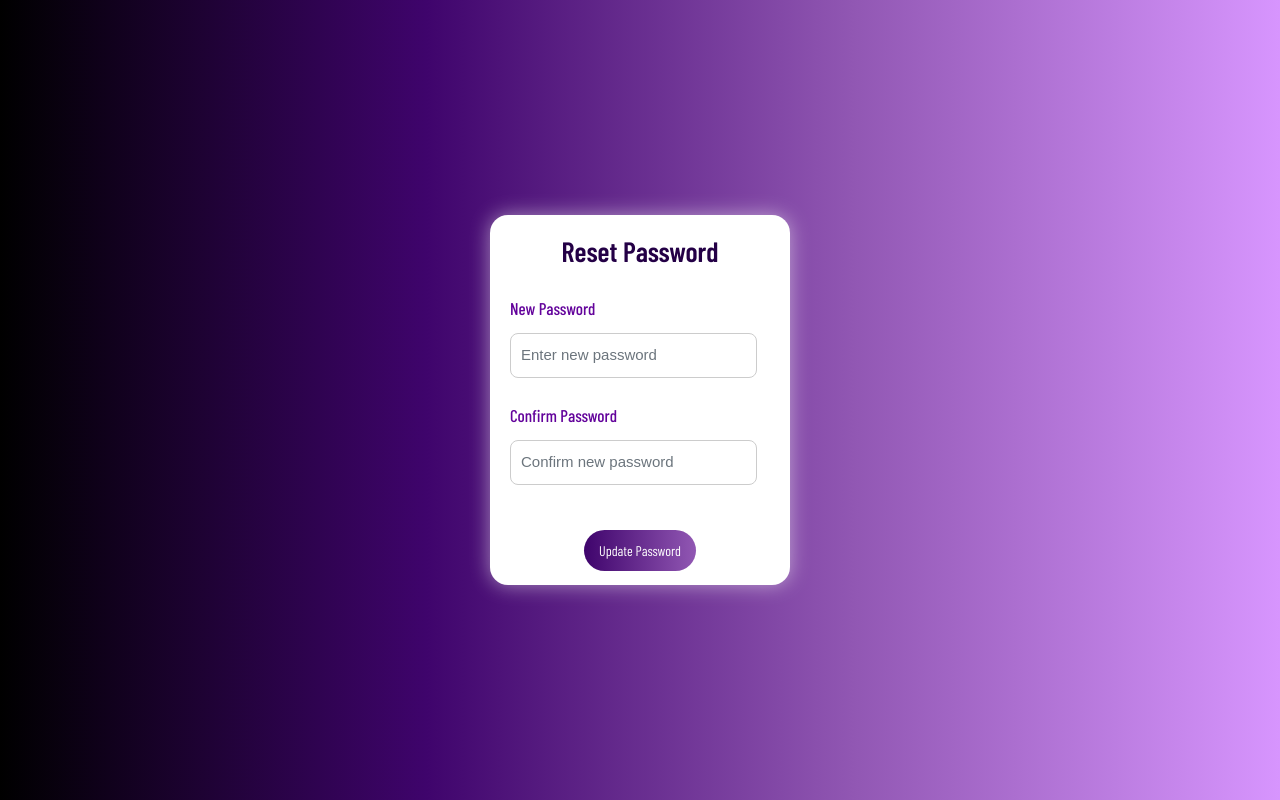
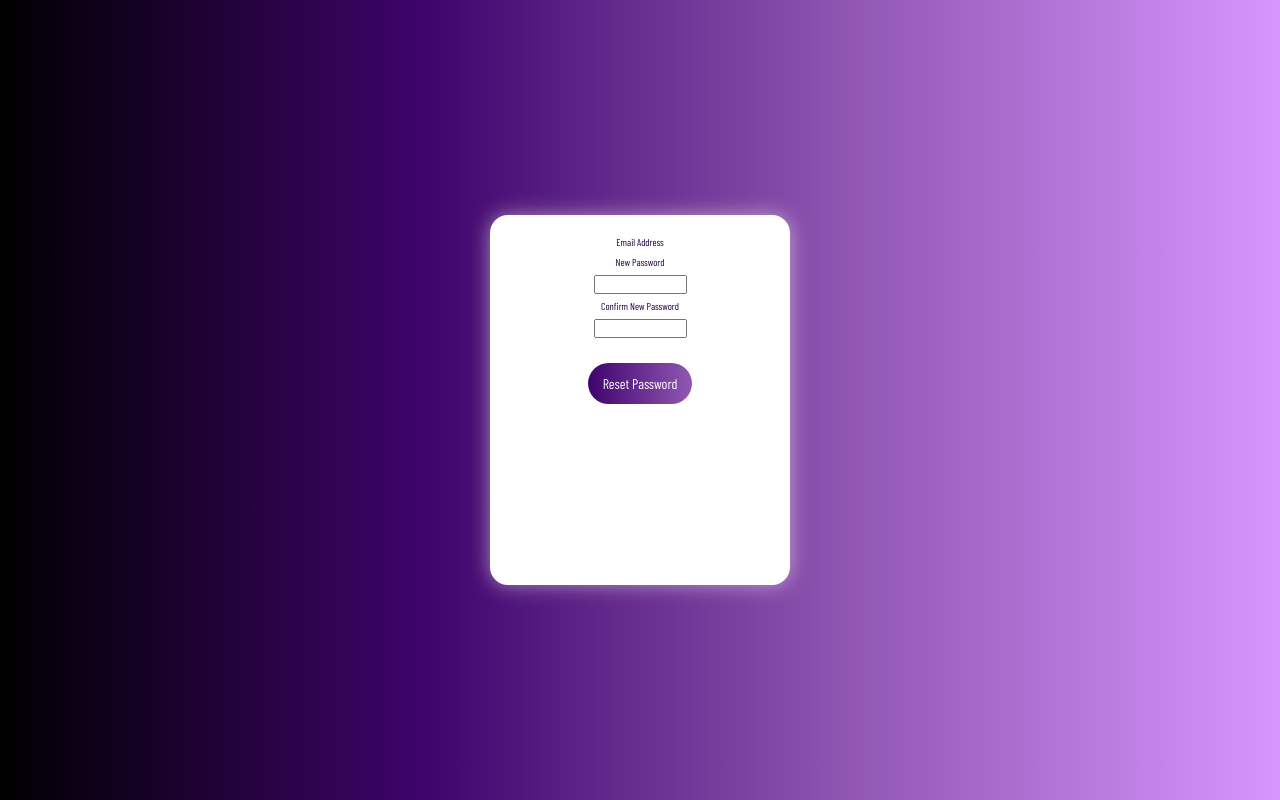
Before and after one commit to seproject212/EmpowerMart-Igdtuw, a Django app: page /dashboard/reset_password/ in a window 1280 px wide. Run offline with Django 5.2, Linux system fonts and the light colour scheme; a user stored in the database is signed in; some libraries are stand-ins or nearby versions; some web fonts are replaced.

Commit message:
reset password

```diff
--- a/empowermart/empowermart/urls.py
+++ b/empowermart/empowermart/urls.py
@@ -35,6 +35,6 @@ urlpatterns = [
     path('logout/', views.logout_view, name='logout'),
     # path('product-list/', views.product_list, name='product_list'),
     path('edit-product/<int:product_id>/', views.update_product, name='update_product'),
-     path('delete_product/<int:product_id>/', views.delete_product, name='delete_product'),
-     path('dashboard/reset_password/', views.reset_password, name='reset_password'),
+    path('delete_product/<int:product_id>/', views.delete_product, name='delete_product'),
+    path('dashboard/reset_password/', views.reset_password, name='reset_password'),
 ] + static(settings.MEDIA_URL, document_root=settings.MEDIA_ROOT)
--- a/empowermart/home/views.py
+++ b/empowermart/home/views.py
@@ -5,6 +5,13 @@ from django.contrib.auth.hashers import make_password, check_password
 from .models import Product
 from django.contrib.auth import authenticate, login as auth_login
 from django.contrib.auth.decorators import login_required
+from django.contrib.auth.tokens import default_token_generator
+from django.utils.http import urlsafe_base64_encode
+from django.contrib.auth.forms import PasswordResetForm
+from django.contrib.auth.models import User
+from django.shortcuts import render, redirect
+from django.contrib import messages
+from django.contrib.auth import update_session_auth_hash
 
 # Create your views here.
 def home(request):
@@ -61,9 +68,18 @@ def register(request):
 
 @login_required
 def dashboard_view(request):
-    # print(f"User's business name: {request.user.business_name}")
-    products = Product.objects.filter(business_name=request.user)
-    return render(request, 'dashboard.html', {'products': products})
+    # Get the current user
+    user = request.user
+
+    # Generate uidb64 and token for the user
+    uidb64 = urlsafe_base64_encode(str(user.pk).encode())
+    token = default_token_generator.make_token(user)
+
+    # Get the user's products (existing logic)
+    products = Product.objects.filter(business_name=user)
+
+    # Pass the generated uidb64 and token to the template context
+    return render(request, 'dashboard.html', {'products': products, 'uidb64': uidb64, 'token': token})
 # def dashboard_view(request):
 #     return render(request, "dashboard.html", {"user": request.user})
 
@@ -92,10 +108,6 @@ from django.shortcuts import render, redirect
 from .models import Product
 
 logger = logging.getLogger(__name__)
-
-from decimal import Decimal, InvalidOperation
-from django.shortcuts import render, redirect
-from .models import Product
 
 from decimal import Decimal, InvalidOperation
 from django.shortcuts import render, redirect
@@ -200,6 +212,7 @@ def delete_product(request, product_id):
 
     return redirect('dashboard_view')
 
+
 from django.contrib.auth import update_session_auth_hash
 from django.urls import reverse
 from django.http import HttpResponseRedirect
--- a/empowermart/templates/dashboard.html
+++ b/empowermart/templates/dashboard.html
@@ -145,7 +145,6 @@
                     <ul>
                         <li><a href="{% url 'logout' %}">Log Out</a></li>
                         <li><a href="{% url 'reset_password' %}">Reset Password</a></li>
-
                     </ul>
                 </nav>
             </nav>
--- a/empowermart/templates/dashboard/reset_password.html
+++ b/empowermart/templates/dashboard/reset_password.html
@@ -101,22 +101,28 @@
 <body>
     <div class="sellerProducts">
         <!-- Product Form -->
-        <form method="POST" enctype="multipart/form-data">
+        <form method="post">
             {% csrf_token %}
-            <h2>Reset Password</h2>
-            <div class="form-group">
-                <label for="new-password">New Password</label>
-                <input type="password" class="form-control" id="new-password" name="new-password" placeholder="Enter new password" required>
-            </div>
-            <div class="form-group">
-                <label for="confirm-password">Confirm Password</label>
-                <input type="password" class="form-control" id="confirm-password" name="confirm-password" placeholder="Confirm new password" required>
-            </div>
+            <label for="email">Email Address</label>
 
-            <!-- Submit Button -->
-            <button type="submit">Update Password</button>
+            <label for="new_password1">New Password</label>
+            <input type="password" name="new_password1" id="new_password1" required>
+
+            <label for="new_password2">Confirm New Password</label>
+            <input type="password" name="new_password2" id="new_password2" required>
+
+               <!-- Display any error messages -->
+            {% if messages %}
+                <div class="alert alert-danger">
+                {% for message in messages %}
+                    <p>{{ message }}</p>
+                {% endfor %}
+                </div>
+            {% endif %}
+
+
+            <button type="submit">Reset Password</button>
         </form>
-
 
     </div>
     <script src="https://code.jquery.com/jquery-3.6.0.min.js"></script>
```
Also changed, not shown: empowermart/home/models.py (line endings or trailing spaces).
